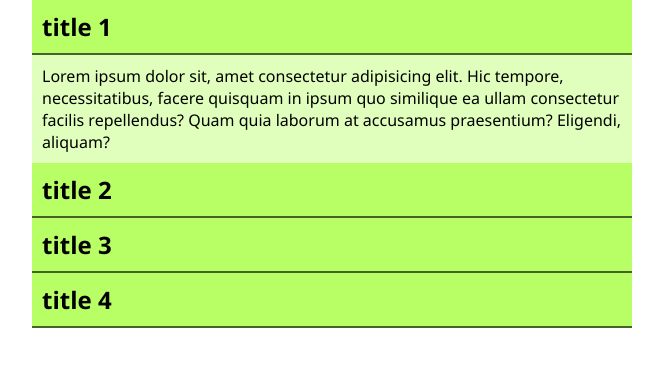
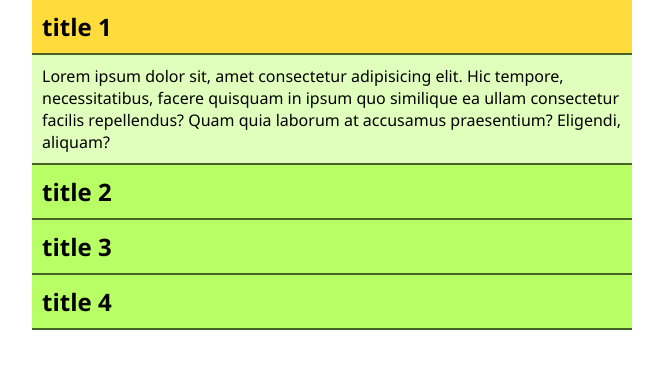
Before and after one commit to a19860101/totea2022, a plain HTML site: page JQUERY/basic-2.html in a window 1280 px wide. Both pictures are taken after a click on the element "title 1". Shown: the whole page, without its empty margins (308-971 px from the left). Drawn offline with nearby package versions, Linux system fonts and the light colour scheme.

Commit message:
20220301

```diff
--- a/JQUERY/basic-2.html
+++ b/JQUERY/basic-2.html
@@ -20,12 +20,19 @@
         h2 {
             background-color: #b7ff65;
             padding: 10px;
-            border-bottom: 2px solid #476227
+            border-bottom: 2px solid #476227;
+            transition: .4s;
+        }
+        h2.active {
+            background-color: #ffdb3b;
+
         }
         p {
             padding: 10px;
             background-color: #e0ffbc;
             display: none;
+            border-bottom: 2px solid #476227
+
         }
     </style>
 </head>
@@ -51,7 +58,10 @@
     <script>
         $(function(){
             $('h2').click(function(){
-                $(this).next().toggle();
+                // $(this).next().toggle(600);
+                // $(this).next().fadeToggle();
+                $(this).next().slideToggle();
+                $(this).toggleClass('active');
             })
         })
     </script>
```
